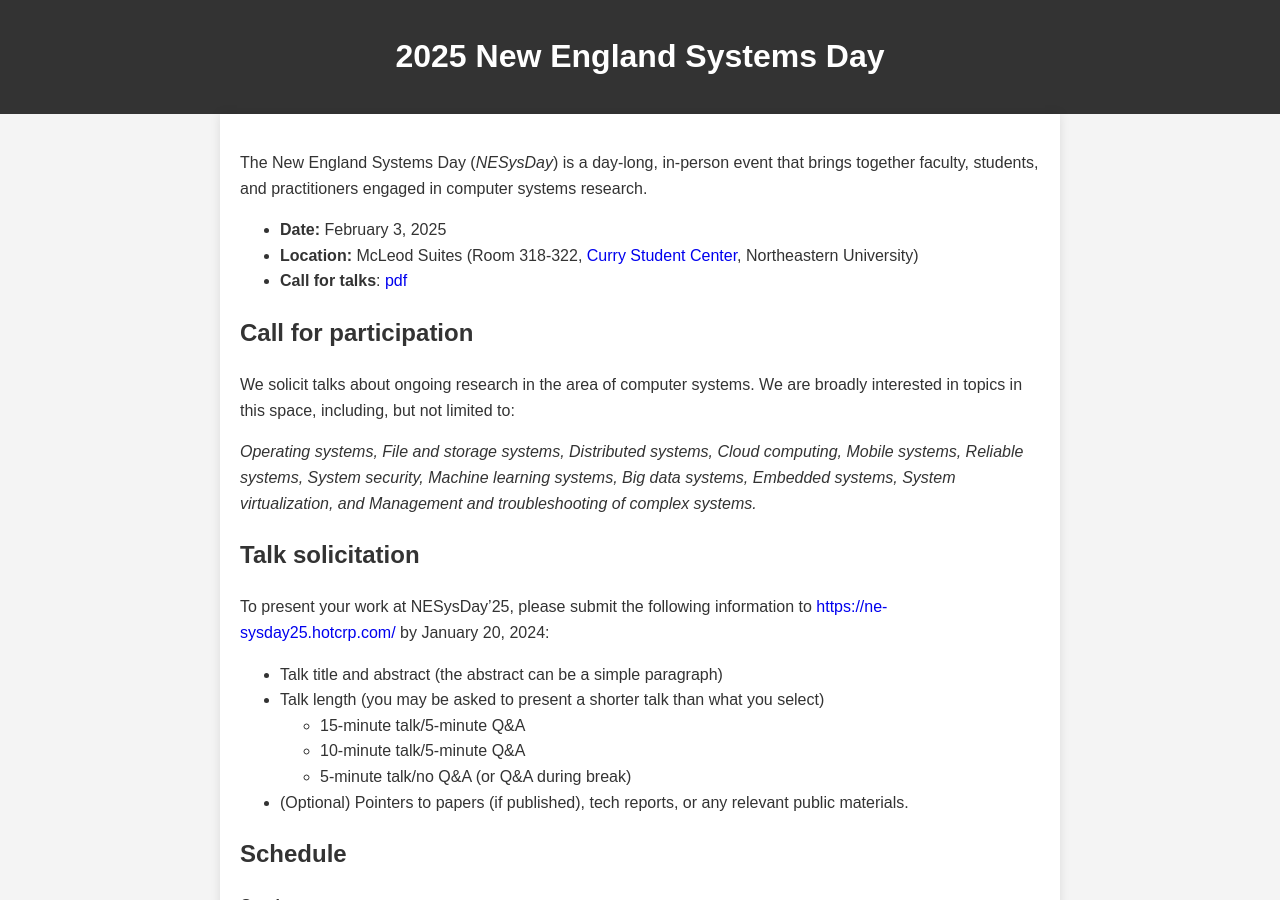
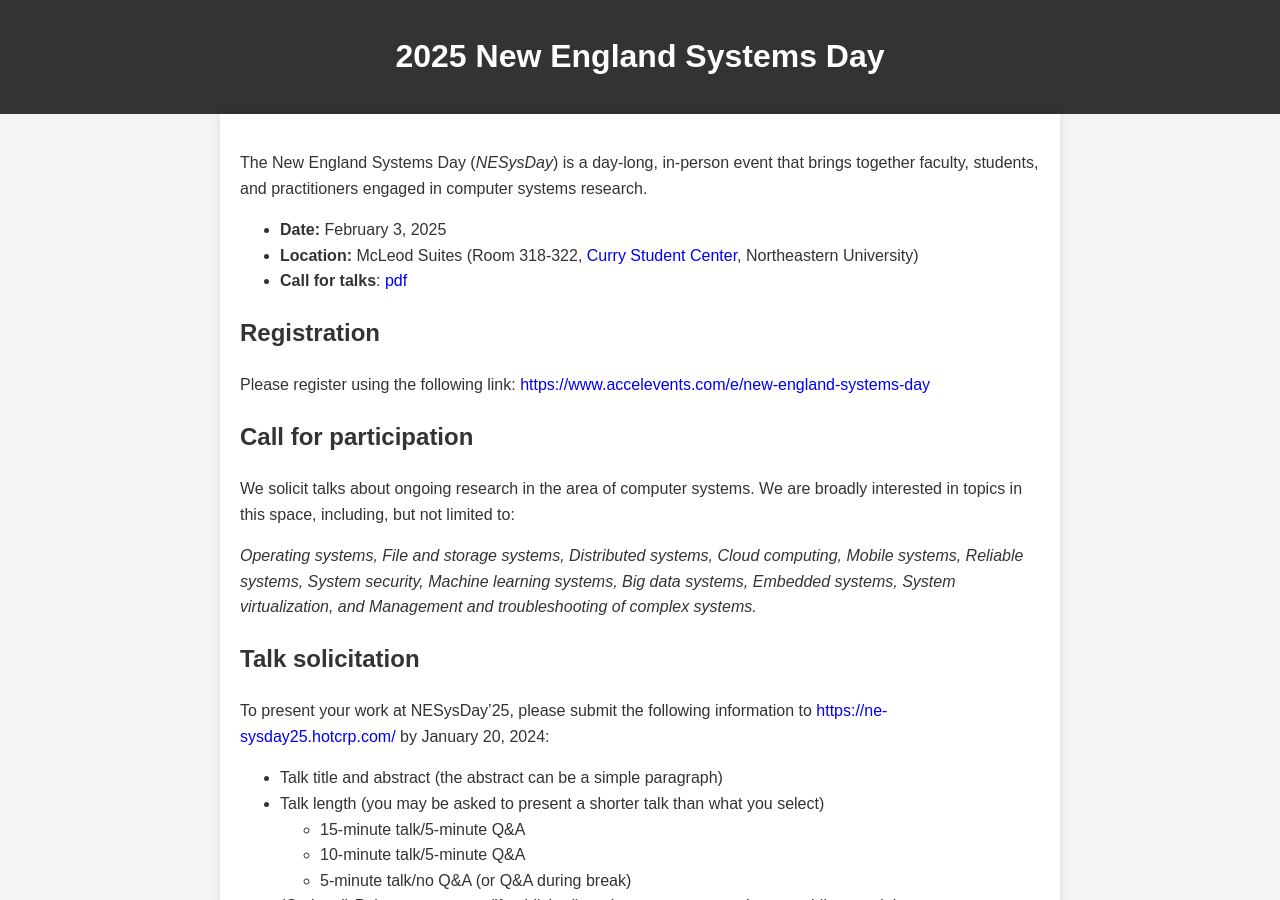
Before and after one commit to Khoury-srg/nesd25, a Jekyll site: the page built from index.markdown, in a window 1280 px wide and 900 px high. Built offline with Jekyll 4.4.1, drawn with Linux system fonts in a browser that asks for light colours.

Commit message:
registration link

```diff
--- a/index.markdown
+++ b/index.markdown
@@ -9,6 +9,10 @@ The New England Systems Day (_NESysDay_) is a day-long, in-person event that bri
 - **Location:** McLeod Suites (Room 318-322, <a href="https://maps.app.goo.gl/MoVdbvNFhbsomJRaA" style="text-decoration: none;">Curry Student Center</a>, Northeastern University)
 - **Call for talks**: <a href="https://khoury-srg.github.io/nesd25/doc/nesysday25_cft.pdf" style="text-decoration: none;">pdf</a>
 
+## Registration
+
+Please register using the following link:
+<a href="https://www.accelevents.com/e/new-england-systems-day" style="text-decoration: none;">https://www.accelevents.com/e/new-england-systems-day</a>
 
 ## Call for participation
 We solicit talks about ongoing research in the area of computer systems. We are
```
